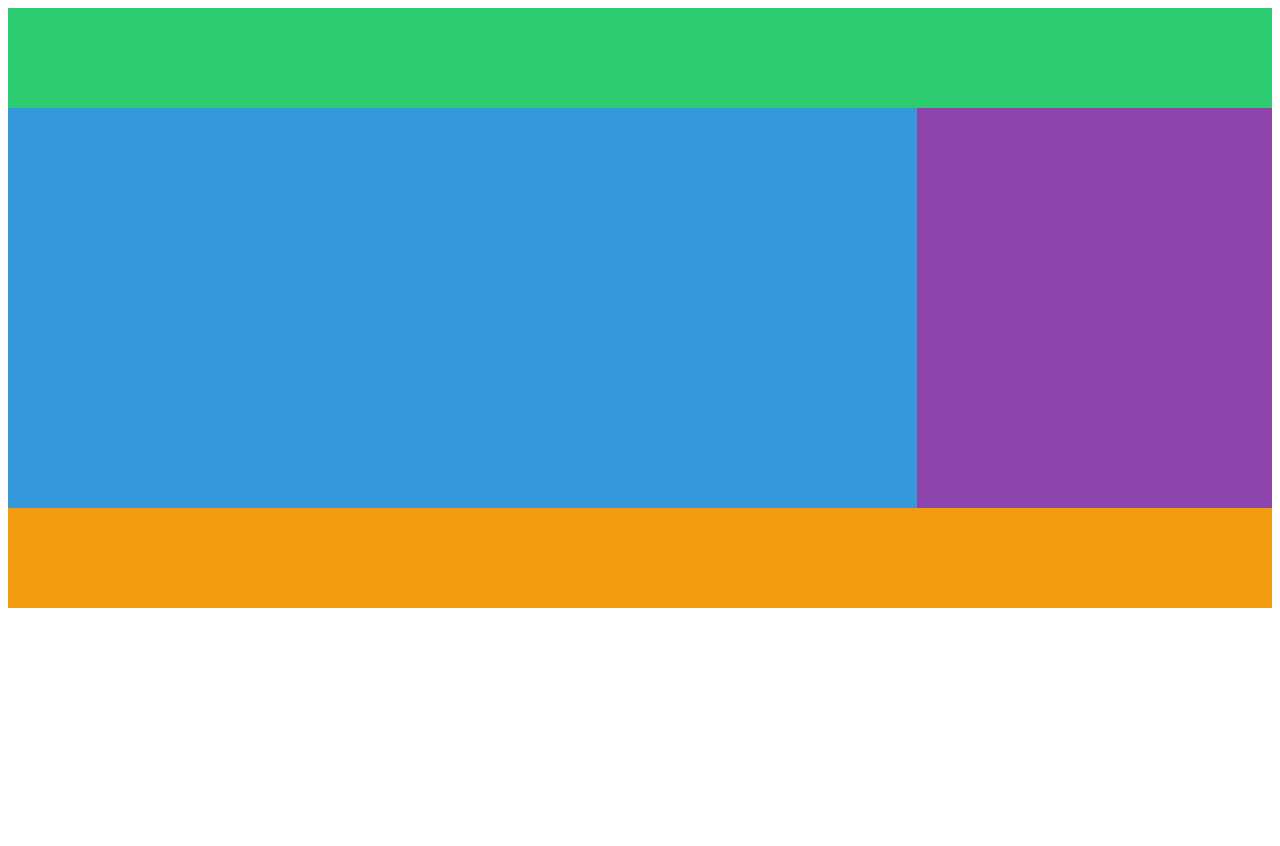
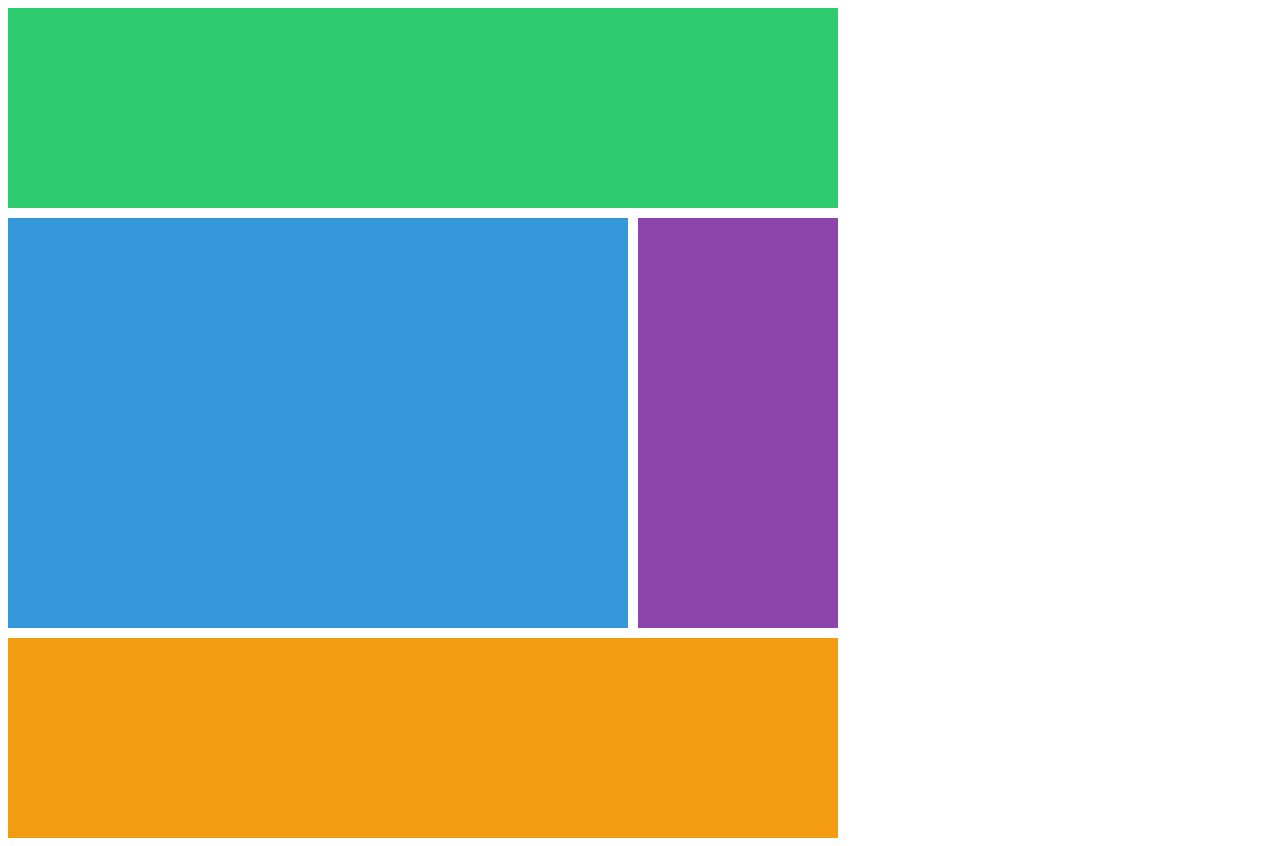
Before and after one commit to hansh1029/scss-class, a plain HTML site: page index.html in a window 1280 px wide. Before the commit the page ends 800 px from the top, so only its background shows below. Drawn offline with Linux system fonts and the light colour scheme.

Commit message:
grid-row, grid-column to stretch elements

```diff
--- a/styles.css
+++ b/styles.css
@@ -5,28 +5,39 @@ body {
 
 .grid {
     display: grid;
-    grid-template-columns: auto 200px;
-    grid-template-rows: 100px repeat(2, 200px) 100px;
-    grid-template-areas:
+    grid-template-columns: repeat(4, 200px);
+    grid-template-rows: repeat(4, 200px);
+    gap: 10px;
+    /* grid-template-areas:
         "header header header header"
         "content content content nav"
         "content content content nav"
-        "footer footer footer footer";
+        "footer footer footer footer"; */
 }
 
 .header {
     background-color: #2ecc71;
-    grid-area: header;
+    /* starts from line no. 1 in grid and ends with line no. 5 in grid */
+    /* grid-column-start: 1;
+    grid-column-end: 5; */
+    grid-column: 1/5;
 }
 .content {
-background-color: #3498db;
-grid-area: content;
+    background-color: #3498db;
+    grid-column-start: 1;
+    grid-column-end: 4;
+    grid-row-start: 2;
+    grid-row-end: 4;
 }
 .nav {
-background-color: #8e44ad;
-grid-area: nav;
+    background-color: #8e44ad;
+    /* grid-column-start: 4;
+    grid-column-end: 5; */
+    grid-row-start: 2;
+    grid-row-end: 4;
 }
 .footer {
-background-color: #f39c12;
-grid-area: footer;
+    background-color: #f39c12;
+    grid-column-start: 1;
+    grid-column-end: 5;
 }
```
